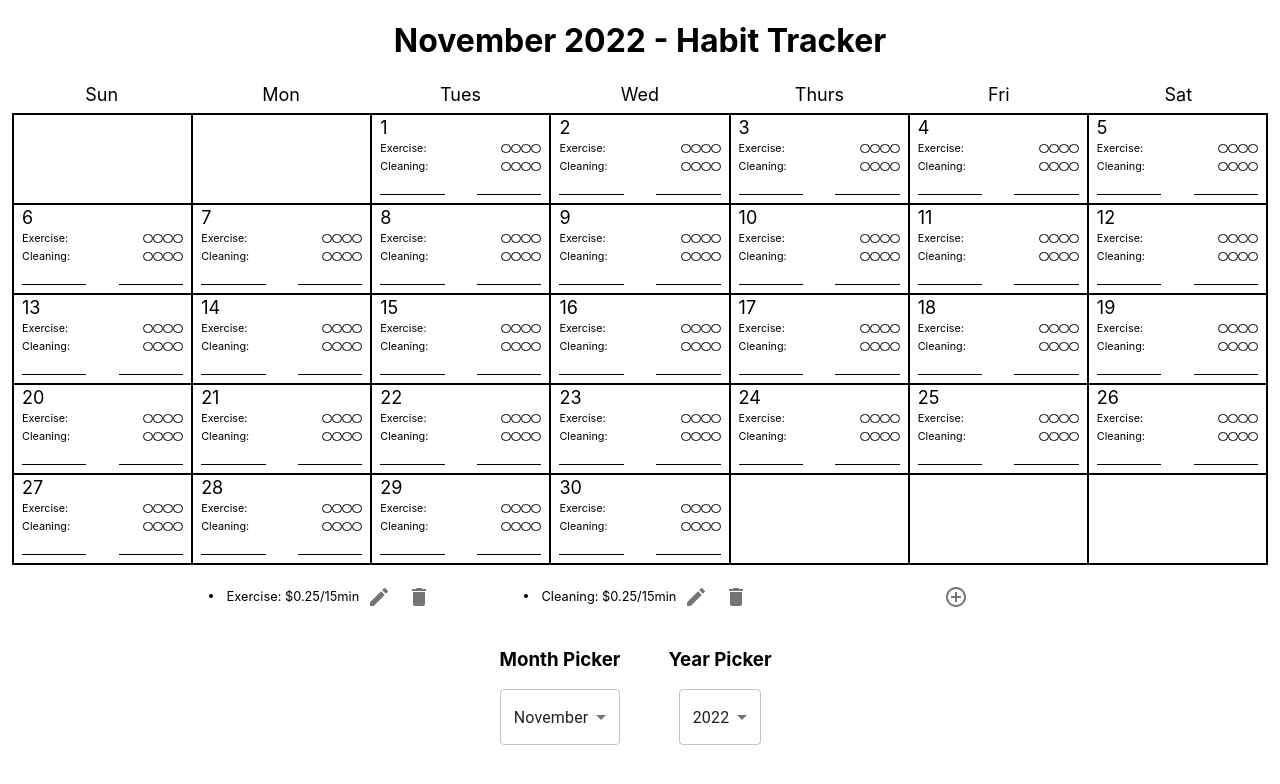
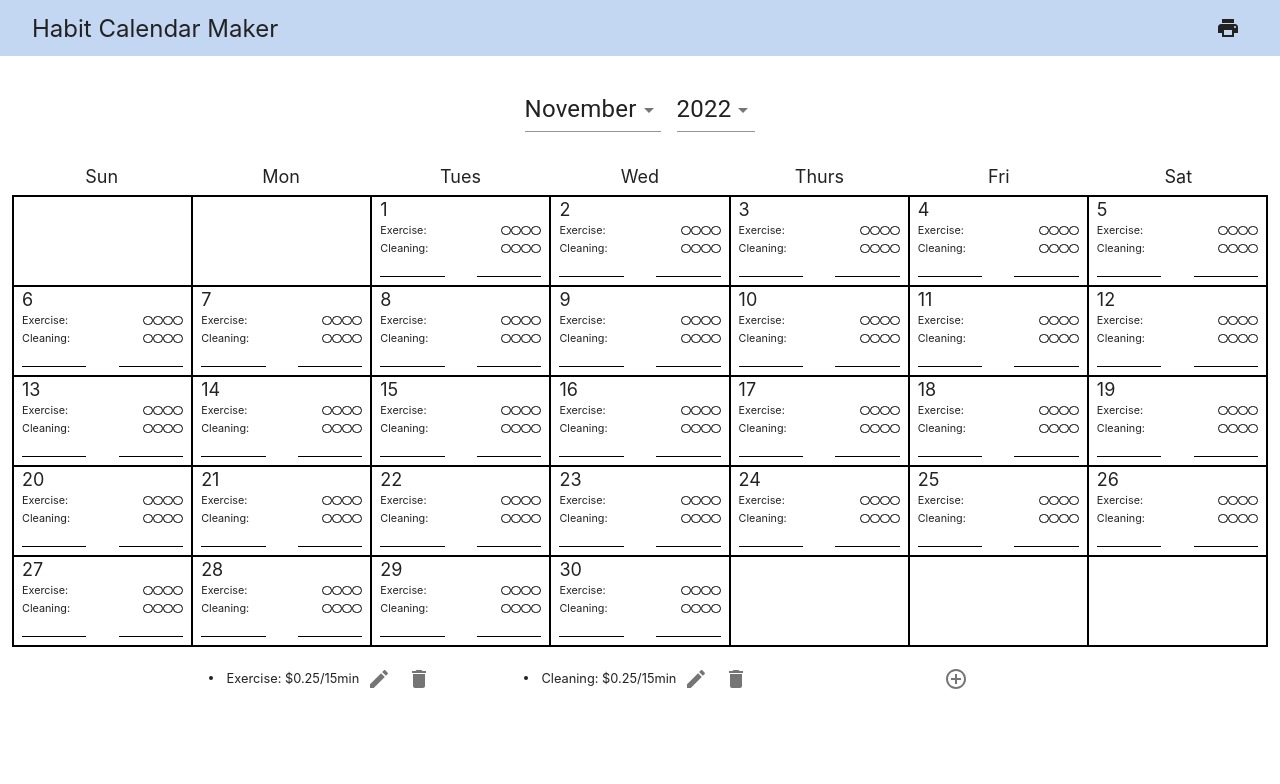
Before and after one commit to trpglobokar/habit-calendar-maker, a React (Create React App) app: page / in a window 1280 px wide. Shown: the top 784 px of the page. Built offline with nearby package versions, Linux system fonts and the light colour scheme.

Commit message:
feat: added menu with print button, moved time selection to header

```diff
--- a/src/App.tsx
+++ b/src/App.tsx
@@ -1,12 +1,14 @@
 import React from "react";
 
 import Calendar from "./Calendar";
+import Menu from "./Menu";
 
 import "./App.css";
 
 const App: React.FunctionComponent = () => {
   return (
     <div className="App">
+      <Menu />
       <Calendar />
     </div>
   );
--- a/src/Calendar.css
+++ b/src/Calendar.css
@@ -21,17 +21,3 @@
   display: flex;
   justify-content: stretch;
 }
-
-.Pickers {
-  display: flex;
-  justify-content: center;
-}
-.Pickers > div {
-  min-width: 160px;
-}
-
-@media print {
-  .Pickers {
-    display: none;
-  }
-}
--- a/src/Calendar.tsx
+++ b/src/Calendar.tsx
@@ -1,11 +1,10 @@
 import React from "react";
 
+import CalendarHeader from "./CalendarHeader";
 import { selectMonth, selectYear } from "./data/dateSlice";
 import { useAppSelector } from "./data/hooks";
 import Day from "./Day";
 import HabitList from "./pickers/HabitList";
-import PickerMonth from "./pickers/PickerMonth";
-import PickerYear from "./pickers/PickerYear";
 import { generateMonthInfo } from "./utils/utils";
 
 import "./Calendar.css";
@@ -14,7 +13,7 @@ const Calendar: React.FunctionComponent = () => {
   const selectedMonth = useAppSelector(selectMonth);
   const selectedYear = useAppSelector(selectYear);
 
-  const { monthName, weekdayOfMonthStart, daysInMonth } = generateMonthInfo(
+  const { weekdayOfMonthStart, daysInMonth } = generateMonthInfo(
     selectedMonth,
     selectedYear
   );
@@ -56,16 +55,10 @@ const Calendar: React.FunctionComponent = () => {
 
   return (
     <div className="CalendarWrapper">
-      <h1>
-        {monthName} {selectedYear} - Habit Tracker
-      </h1>
+      <CalendarHeader />
       <div className="CalendarLabels">{Labels}</div>
       <div className="Calendar">{Weeks}</div>
       <HabitList />
-      <div className="Pickers">
-        <PickerMonth />
-        <PickerYear />
-      </div>
     </div>
   );
 };
--- /dev/null
+++ b/src/CalendarHeader.css
@@ -0,0 +1,26 @@
+.CalendarHeaderWrapper {
+  display: flex;
+  justify-content: center;
+  gap: 16px;
+  margin: 32px;
+}
+
+.PickerPrintLabel {
+  display: none;
+}
+
+@media print {
+  .CalendarHeaderWrapper {
+    gap: 8px;
+    font-size: 2rem;
+    font-weight: 700;
+  }
+
+  .PickerDropdown {
+    display: none;
+  }
+
+  .PickerPrintLabel {
+    display: block;
+  }
+}
--- /dev/null
+++ b/src/CalendarHeader.tsx
@@ -0,0 +1,17 @@
+import React from "react";
+
+import PickerMonth from "./pickers/PickerMonth";
+import PickerYear from "./pickers/PickerYear";
+
+import "./CalendarHeader.css";
+
+const CalendarHeader: React.FunctionComponent = () => {
+  return (
+    <div className="CalendarHeaderWrapper">
+      <PickerMonth />
+      <PickerYear />
+    </div>
+  );
+};
+
+export default CalendarHeader;
--- /dev/null
+++ b/src/CalendarHeaderItem.tsx
@@ -0,0 +1,23 @@
+import React, { PropsWithChildren } from "react";
+
+import FormControl from "@mui/material/FormControl";
+
+import "./CalendarHeader.css";
+
+interface CalendarHeaderItemProps {
+  printLabel: string;
+}
+const CalendarHeaderItem: React.FunctionComponent<
+  PropsWithChildren<CalendarHeaderItemProps>
+> = ({ printLabel, children }) => {
+  return (
+    <>
+      <div className="PickerDropdown">
+        <FormControl variant="standard">{children}</FormControl>
+      </div>
+      <div className="PickerPrintLabel">{printLabel}</div>
+    </>
+  );
+};
+
+export default CalendarHeaderItem;
--- /dev/null
+++ b/src/Menu.css
@@ -0,0 +1,15 @@
+.MenuWrapper {
+  background-color: #C4D7F2;
+  display: flex;
+  align-items: center;
+  justify-content: space-between;
+  padding: 8px 32px;
+  color: #222;
+  font-size:1.5rem;
+}
+
+@media print {
+  .MenuWrapper {
+    display: none;
+  }
+}
--- /dev/null
+++ b/src/Menu.tsx
@@ -0,0 +1,24 @@
+import React from "react";
+
+import IconButton from "@mui/material/IconButton";
+
+import PrintIcon from "@mui/icons-material/Print";
+
+import "./Menu.css";
+
+const Menu: React.FunctionComponent = () => {
+  return (
+    <div className="MenuWrapper">
+      <div>Habit Calendar Maker</div>
+      <IconButton
+        aria-label="print"
+        onClick={() => window.print()}
+        sx={{ color: "#222" }}
+      >
+        <PrintIcon />
+      </IconButton>
+    </div>
+  );
+};
+
+export default Menu;
--- a/src/index.css
+++ b/src/index.css
@@ -5,6 +5,7 @@ body {
     sans-serif;
   -webkit-font-smoothing: antialiased;
   -moz-osx-font-smoothing: grayscale;
+  color: #222;
 }
 
 code {
--- a/src/pickers/PickerMonth.tsx
+++ b/src/pickers/PickerMonth.tsx
@@ -1,8 +1,9 @@
-import React, { FunctionComponent } from "react";
+import { FunctionComponent } from "react";
 
 import MenuItem from "@mui/material/MenuItem";
 import Select, { SelectChangeEvent } from "@mui/material/Select";
 
+import CalendarHeaderItem from "../CalendarHeaderItem";
 import { selectMonth, changeMonth } from "../data/dateSlice";
 import { useAppSelector, useAppDispatch } from "../data/hooks";
 import { monthsEnum } from "../data/types";
@@ -22,18 +23,18 @@ const PickerMonth: FunctionComponent = () => {
   });
 
   return (
-    <div className="PickerMonth">
-      <h3>Month Picker</h3>
+    <CalendarHeaderItem printLabel={monthNames[parseInt(selectedMonth) - 1]}>
       <Select
-        labelId="demo-simple-select-label"
-        id="demo-simple-select"
+        labelId="month-selector-label"
+        id="month-selector"
         value={selectedMonth}
-        label="Month"
+        label="Month Selector"
         onChange={handleChange}
+        sx={{ fontSize: "1.5rem" }}
       >
         {menuItems}
       </Select>
-    </div>
+    </CalendarHeaderItem>
   );
 };
 
--- a/src/pickers/PickerYear.tsx
+++ b/src/pickers/PickerYear.tsx
@@ -1,8 +1,9 @@
-import React, { FunctionComponent } from "react";
+import { FunctionComponent } from "react";
 
 import MenuItem from "@mui/material/MenuItem";
 import Select, { SelectChangeEvent } from "@mui/material/Select";
 
+import CalendarHeaderItem from "../CalendarHeaderItem";
 import { selectYear, changeYear } from "../data/dateSlice";
 import { useAppSelector, useAppDispatch } from "../data/hooks";
 
@@ -27,18 +28,18 @@ const PickerYear: FunctionComponent = () => {
   });
 
   return (
-    <div className="PickerYear">
-      <h3>Year Picker</h3>
+    <CalendarHeaderItem printLabel={currentYear.toString()}>
       <Select
-        labelId="demo-simple-select-label"
-        id="demo-simple-select"
+        labelId="year-selector-label"
+        id="year-selector"
         value={selectedYear}
         label="Year"
         onChange={handleChange}
+        sx={{ fontSize: "1.5rem" }}
       >
         {menuItems}
       </Select>
-    </div>
+    </CalendarHeaderItem>
   );
 };
 
```
